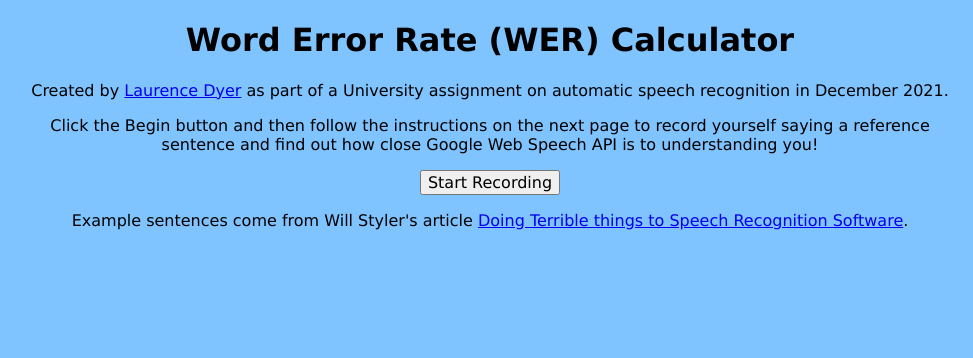
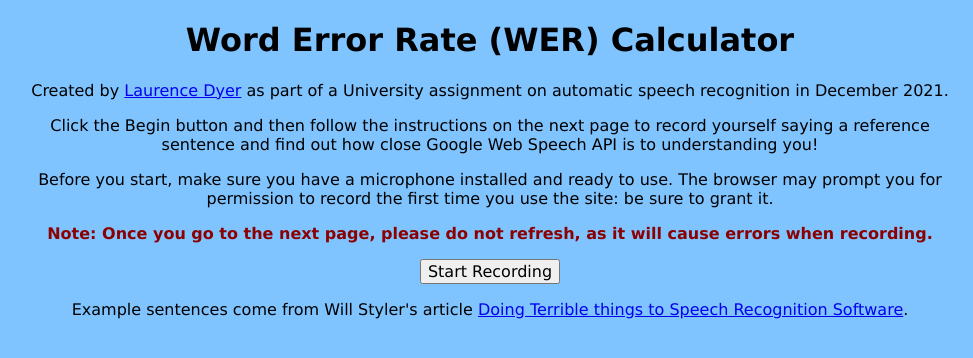
Before and after one commit to ljdyer/wer-calculator, a Flask app: page / in a window 1280 px wide. Shown: the top 358 px of the page, without its empty margins (150-1123 px from the left). Run offline with Flask 2, Linux system fonts and the light colour scheme.

Commit message:
tell user not to refresh

```diff
--- a/static/main.js
+++ b/static/main.js
@@ -39,6 +39,7 @@ function getWER(hypothesis) {
 
 function stopRecording() {
     // stop recording
+
     audioRecorder.stop();
     document.getElementById('stop').disabled = true;
     document.getElementById('start').removeAttribute('disabled');
--- a/static/style.css
+++ b/static/style.css
@@ -14,6 +14,11 @@ p{
     max-width: 75%;
     margin-left: auto;
     margin-right: auto;
+}
+
+.red-text{
+    color: darkred;
+    font-weight: bold;
 }
 
 .small-space{
--- a/templates/audio_to_text.html
+++ b/templates/audio_to_text.html
@@ -11,6 +11,7 @@
     <h1>Word Error Rate (WER) Calculator</h1>
     <p>Choose a sentence from the options below, then record yourself saying the sentence using the Start and Stop buttons.</p>
     <p>Don't worry about speaking too clearly—the whole point is to detect some errors! If you find that the speech API is understanding you too well, try talking faster, speaking in an accent, or inviting a small child or animal to join you in the room.</p>
+    <p class="red-text">Remember: don't refresh this page! You can change the sentence and/or start a new recording at any time using the controls above.</p>
     <div class="small-space">
         <select name="sentences" id="sentences">
             <option value="sent1">These slides are for a phonetics class.</option>
--- a/templates/index.html
+++ b/templates/index.html
@@ -8,6 +8,8 @@
         <h1>Word Error Rate (WER) Calculator</h1>
         <p>Created by <a target="_blank"href="https://github.com/ljdyer">Laurence Dyer</a> as part of a University assignment on automatic speech recognition in December 2021.</p>
         <p>Click the Begin button and then follow the instructions on the next page to record yourself saying a reference sentence and find out how close Google Web Speech API is to understanding you!</p>
+        <p>Before you start, make sure you have a microphone installed and ready to use. The browser may prompt you for permission to record the first time you use the site: be sure to grant it.</p>
+        <p class="red-text">Note: Once you go to the next page, please do not refresh, as it will cause errors when recording.</p>
         <form action="/audio_to_text/"><button>Start Recording</button></form>
         <p>Example sentences come from Will Styler's article <a target="_blank" href="https://wstyler.ucsd.edu/posts/terrible_speech_recognition.html">Doing Terrible things to Speech Recognition Software</a>.</p>
     </body>
```
Also changed, not shown: 1 other file.
